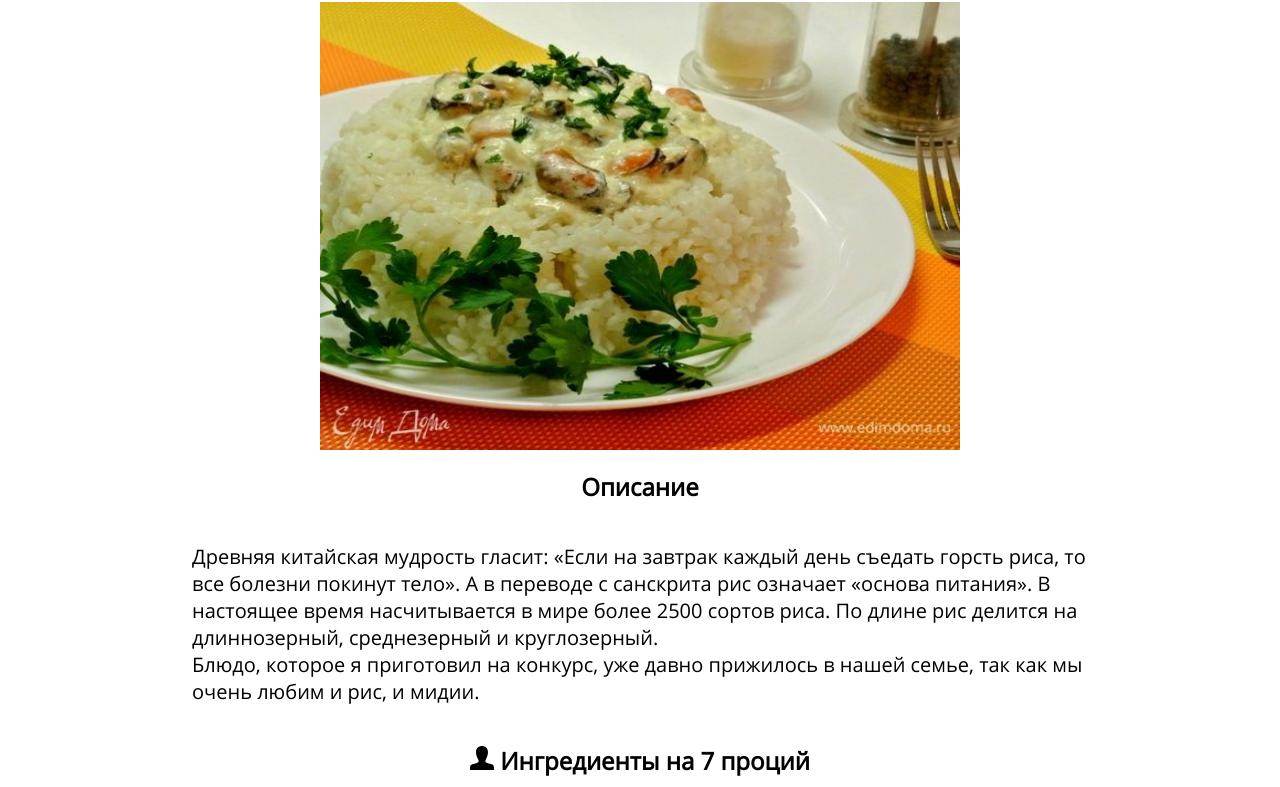
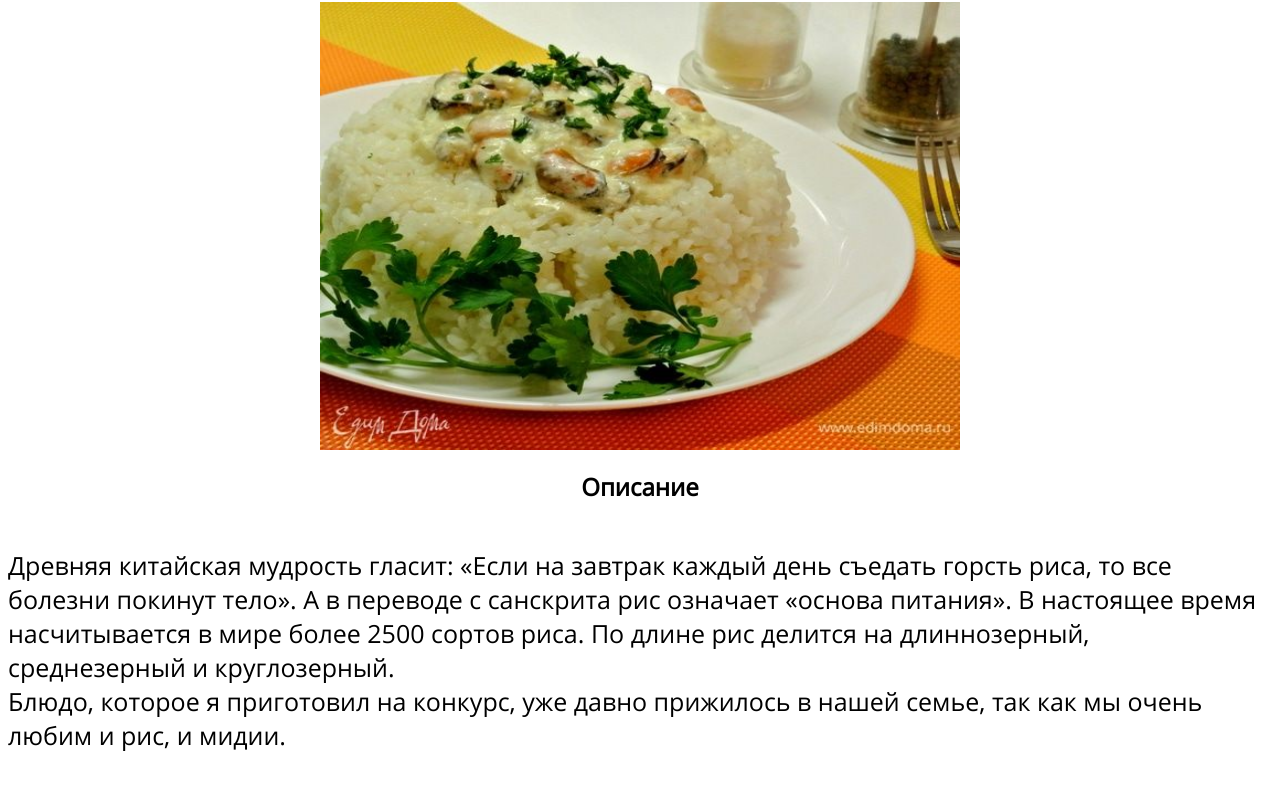
Before and after one commit to baranikov/rise-with-midii, a plain HTML site: page index.html in a window 1280 px wide. Shown: the part 165-952 px from the top of the page. Drawn offline with Linux system fonts and the light colour scheme.

Commit message:
Add files via upload

```diff
--- a/style/all.css
+++ b/style/all.css
@@ -13,7 +13,7 @@ div {
 	font-family: "Open Sans Bold";
 }
 
-@media screen and (max-width: 700px) {
+@media screen and (max-width: 500px) {
 	div {
 		position: relative;
 		display: inline-block;
@@ -23,8 +23,12 @@ div {
 	}
 }
 
+h2 {
+	font-size: 20px;
+}
+
 p {
-	font-size: 20px;
+	font-size: 25px;
 }
 
 img {
@@ -32,7 +36,7 @@ img {
 	height: 35vw;
 }
 
-@media screen and (max-width: 700px) {
+@media screen and (max-width: 500px) {
 	img {
 		width: 100%;
 		height: 70vw;
--- a/style/style.css
+++ b/style/style.css
@@ -9,7 +9,6 @@ div {
 	flex-direction: column;
 	align-items: center;
 	margin: auto;
-	width: 70vw;
 	font-family: "Open Sans Bold";
 }
 
@@ -25,7 +24,7 @@ img {
 	}
 }
 
-@media screen and (max-width: 700px) {
+@media screen and (max-width: 500px) {
 	div {
 		position: relative;
 		display: inline-block;
@@ -34,9 +33,8 @@ img {
 		font-family: "Open Sans Bold";
 	}
 }
-
 p {
-	font-size: 20px;
+	font-size: 25px;
 }
 
 .person::before {
@@ -49,6 +47,7 @@ p {
 
 td {
     width: 50vw;
+    font-size: 20px;
 }
 
 .col1 {
```
